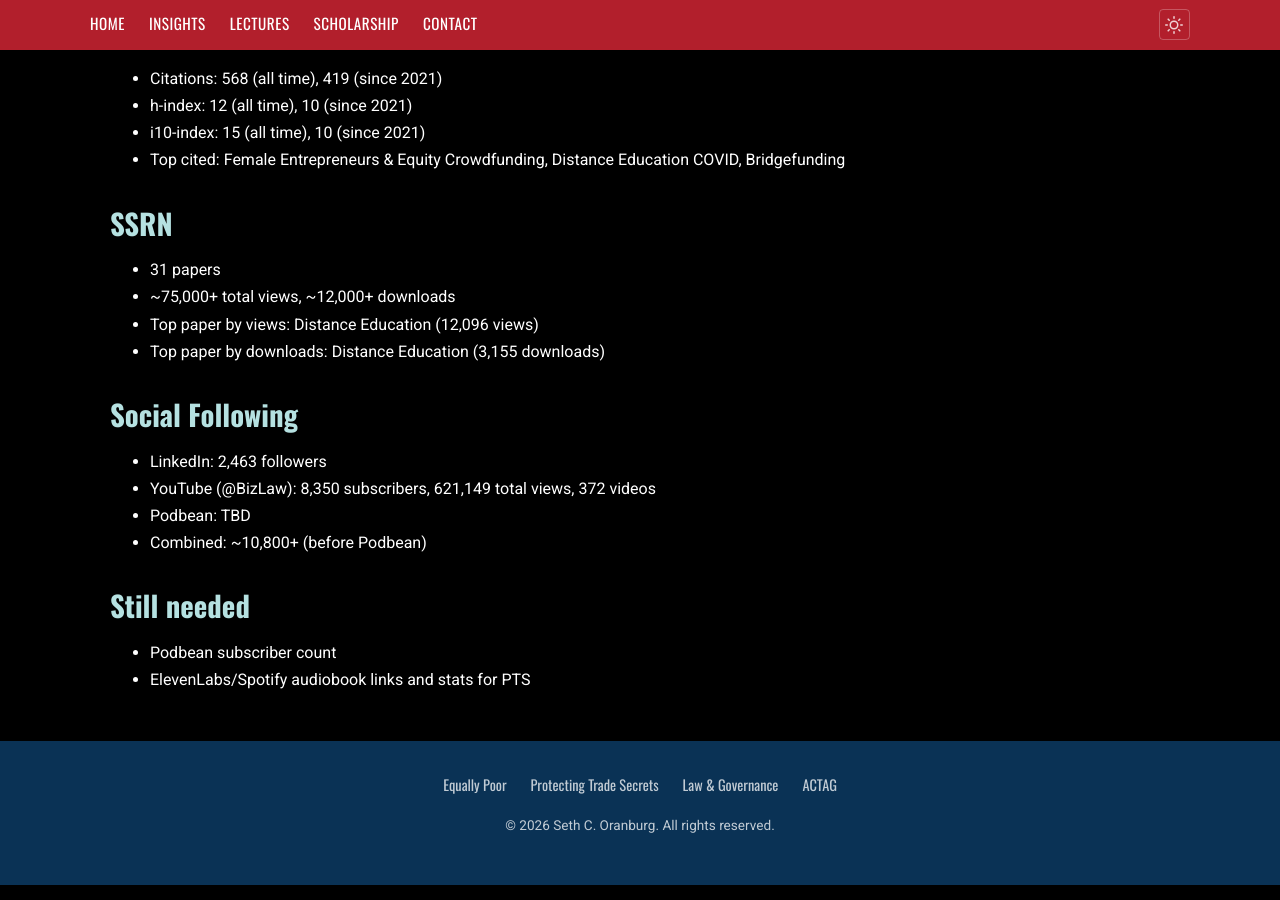
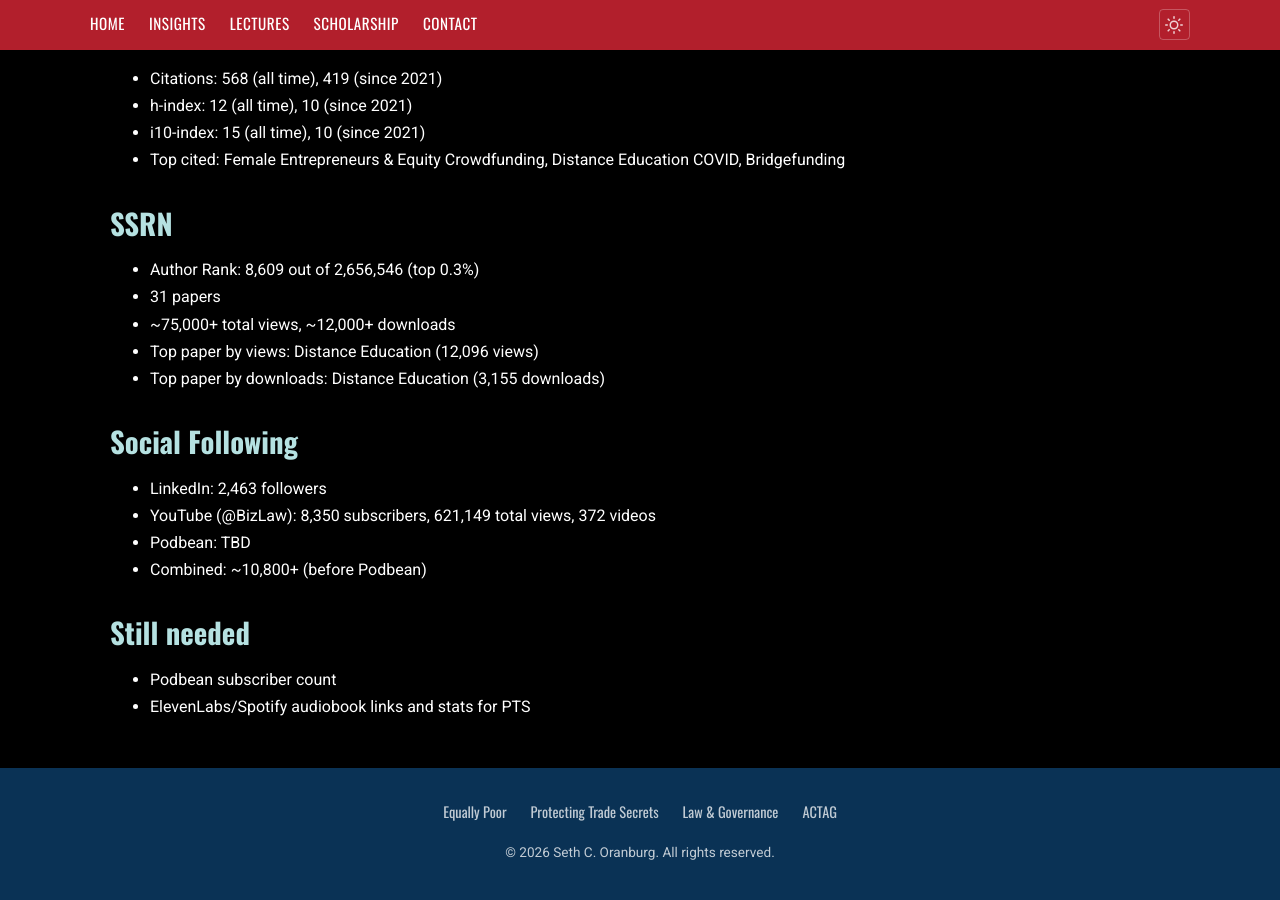
Before and after one commit to Oranburg/oranburg.github.io, a Jekyll site: the page built from new-style/perma-cc-links.md, in a window 1280 px wide and 900 px high, scrolled down 4592 px. Built offline with Jekyll 4.4.1, drawn with Linux system fonts in a browser that asks for light colours; our own code applies the rules of GitHub Pages for plain Markdown files.

```diff
--- a/new-style/perma-cc-links.md
+++ b/new-style/perma-cc-links.md
@@ -134,6 +134,7 @@ Total new items from LinkedIn: ~20+ across commentary, presentations, media
 - Top cited: Female Entrepreneurs & Equity Crowdfunding, Distance Education COVID, Bridgefunding
 
 ### SSRN
+- Author Rank: 8,609 out of 2,656,546 (top 0.3%)
 - 31 papers
 - ~75,000+ total views, ~12,000+ downloads
 - Top paper by views: Distance Education (12,096 views)
```
